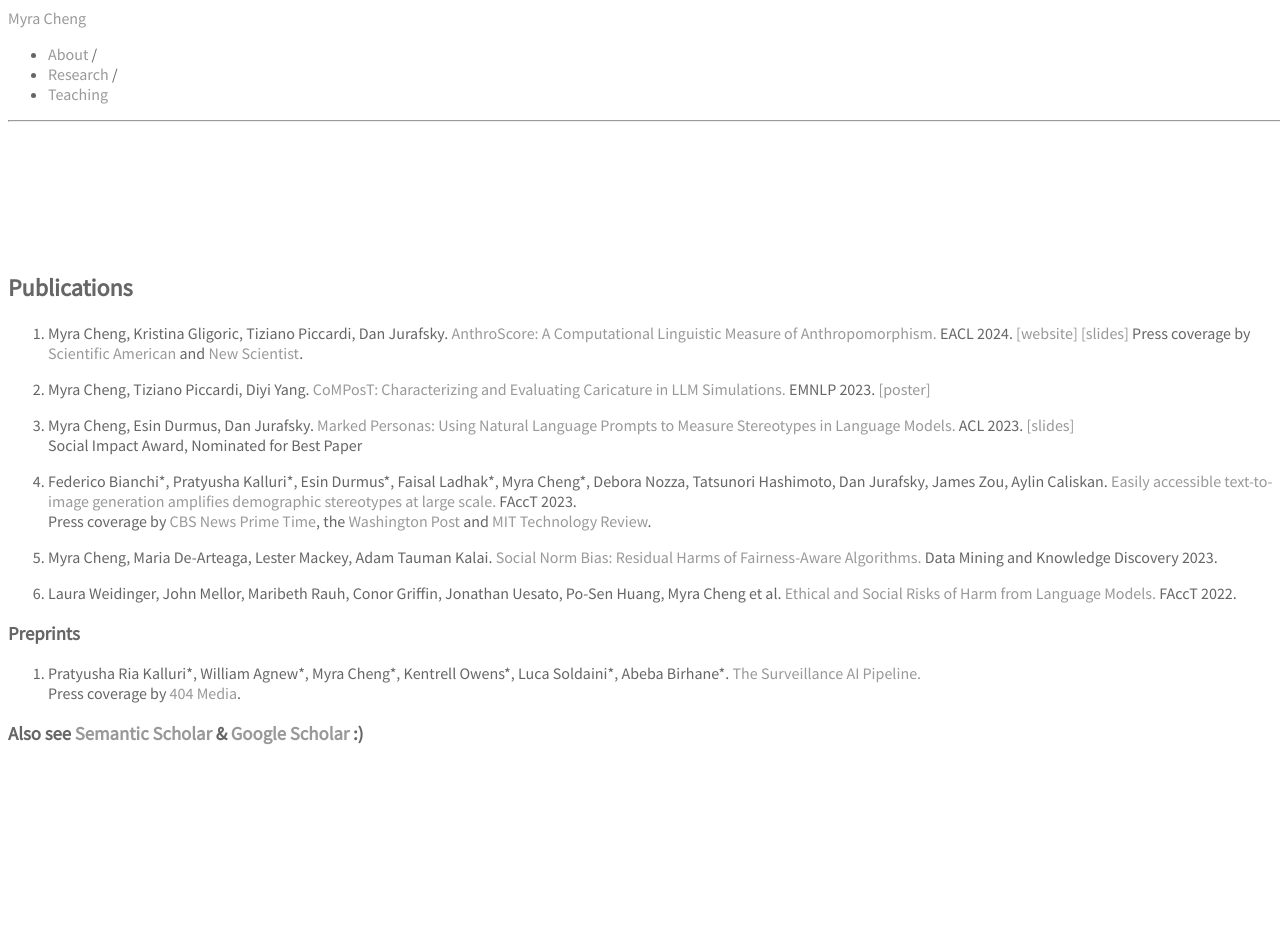
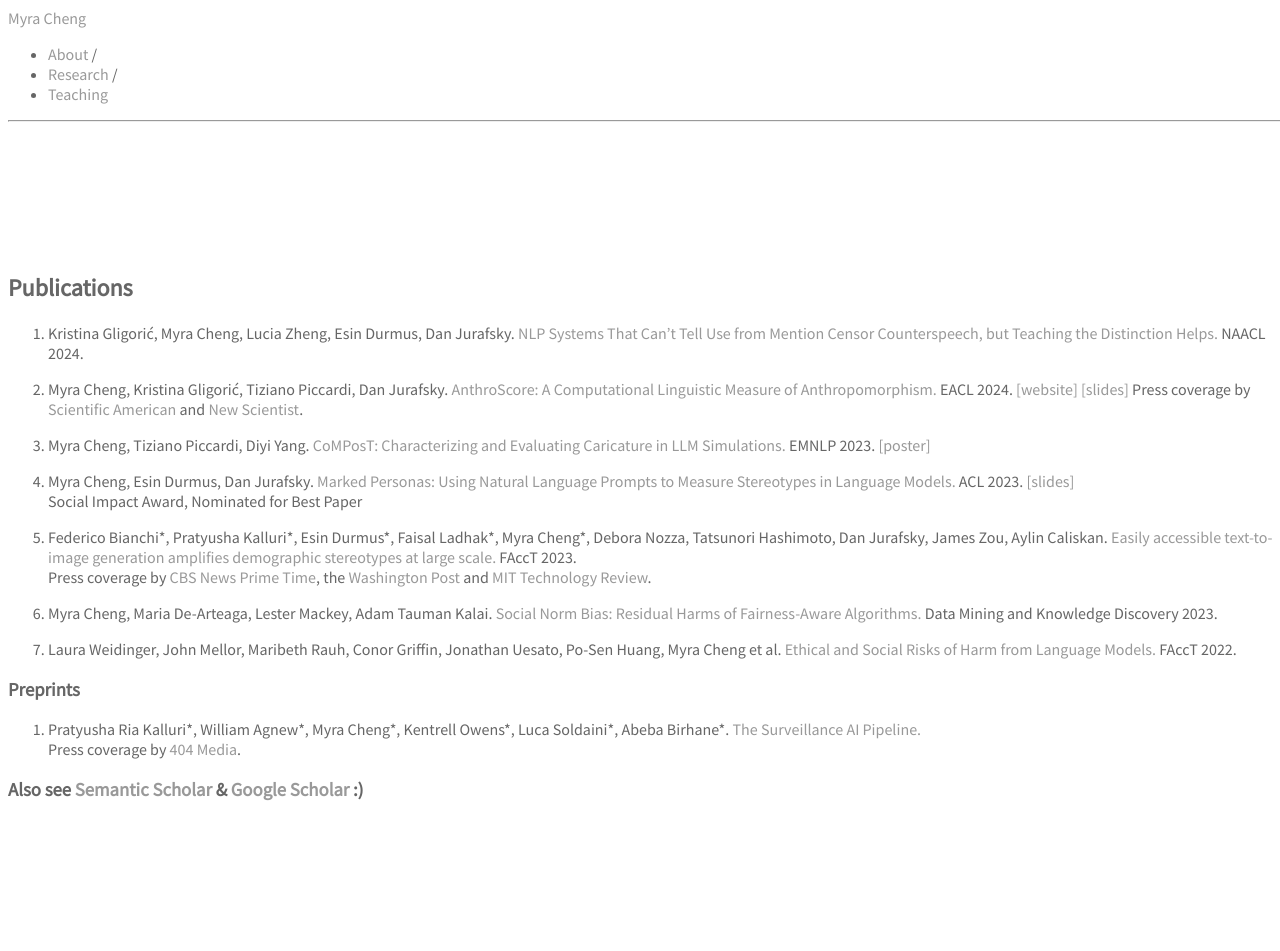
Before and after one commit to myracheng/myracheng.github.io, a Jekyll site: the page built from research.md, in a window 1280 px wide. Built offline with Jekyll 4.4.1, drawn with Linux system fonts in a browser that asks for light colours; some web fonts are replaced; our own code applies the rules of GitHub Pages for plain Markdown files; before the commit the page ends 900 px from its top, so only the background shows below that.

Commit message:
Update research.md

```diff
--- a/research.md
+++ b/research.md
@@ -1,6 +1,8 @@
 ## Publications
 
-1. Myra Cheng, Kristina Gligoric, Tiziano Piccardi, Dan Jurafsky. [AnthroScore: A Computational Linguistic Measure of Anthropomorphism.](https://arxiv.org/pdf/2402.02056.pdf) EACL 2024. <span class="subline">[[website]](http://anthroscore.stanford.edu/)  [[slides]](anthroslides.pdf)</span>
+1. Kristina Gligorić, Myra Cheng, Lucia Zheng, Esin Durmus, Dan Jurafsky. [NLP Systems That Can’t Tell Use from Mention Censor Counterspeech, but Teaching the Distinction Helps.](https://arxiv.org/pdf/2404.01651.pdf) NAACL 2024.
+
+2. Myra Cheng, Kristina Gligorić, Tiziano Piccardi, Dan Jurafsky. [AnthroScore: A Computational Linguistic Measure of Anthropomorphism.](https://arxiv.org/pdf/2402.02056.pdf) EACL 2024. <span class="subline">[[website]](http://anthroscore.stanford.edu/)  [[slides]](anthroslides.pdf)</span>
 <span class="subline">
 Press coverage by [Scientific American](https://www.scientificamerican.com/article/can-ai-replace-human-research-participants-these-scientists-see-risks/) and [New Scientist](https://www.newscientist.com/article/2417992-researchers-increasingly-view-tech-as-having-human-like-qualities/).</span>
 
```
